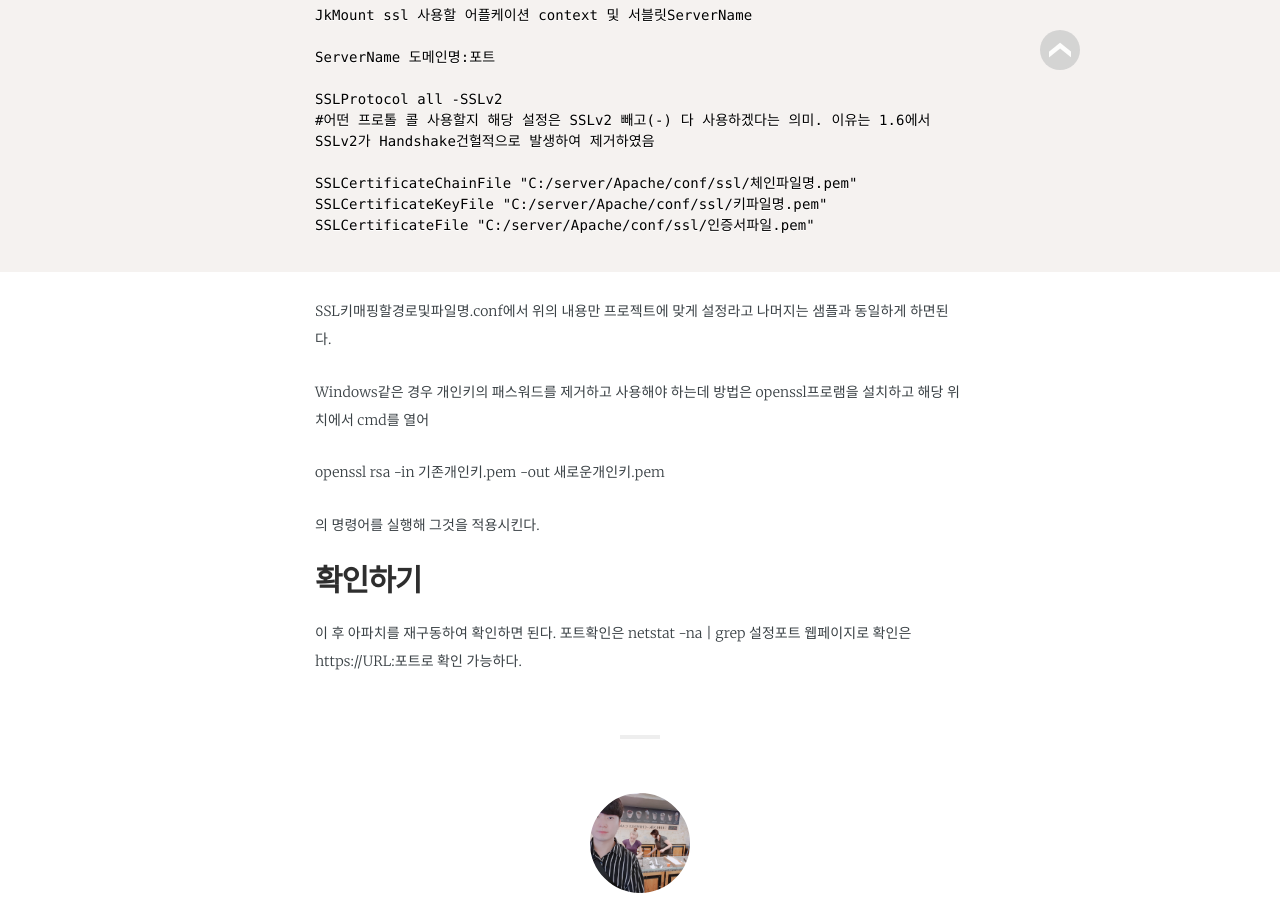
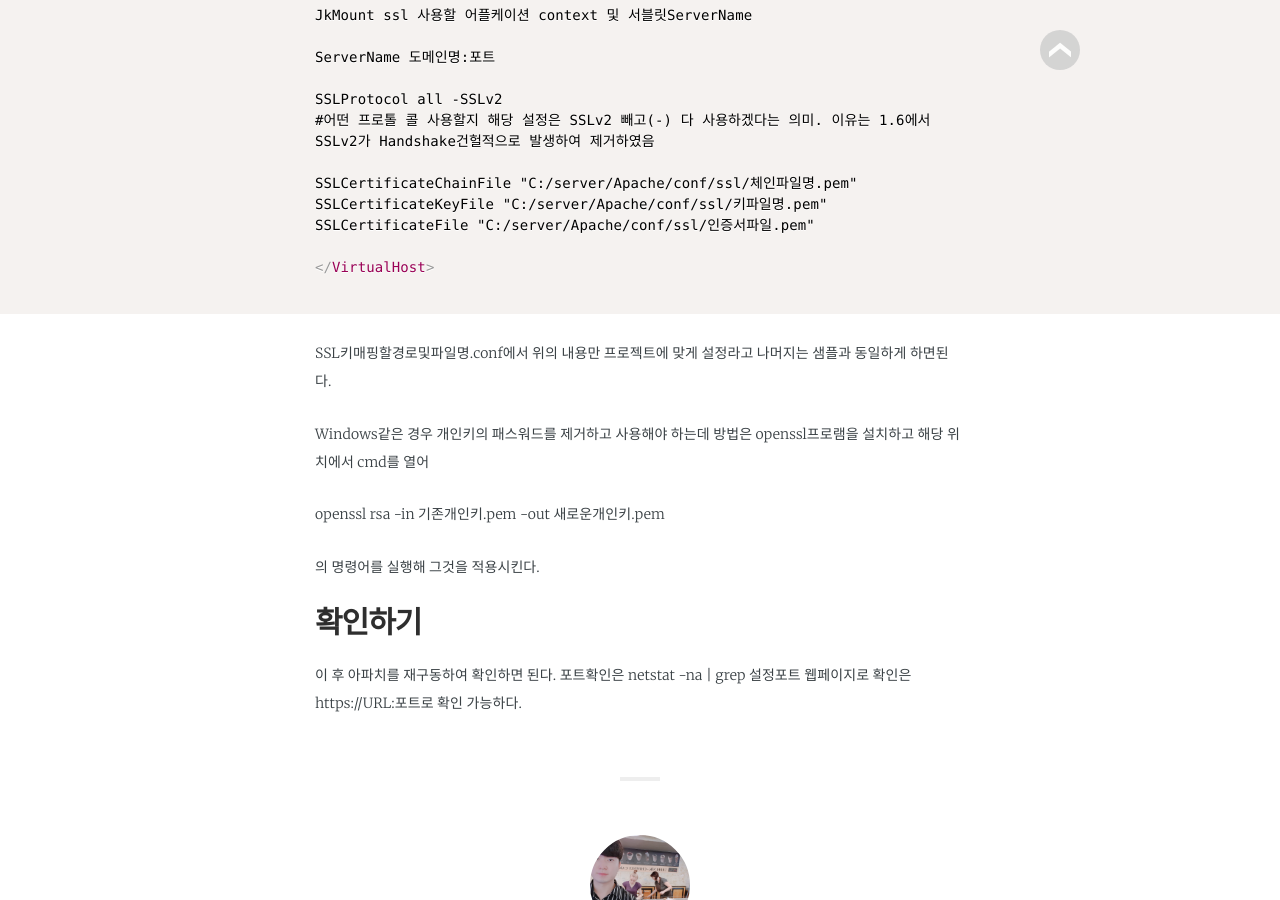
Before and after one commit to jwillmer/jekyllDecent, a Jekyll site: the page built from _posts/2019-03-13-apachtomcat1.md, in a window 1280 px wide and 900 px high, scrolled down 2132 px. Built offline with Jekyll 4.4.1, drawn with Linux system fonts in a browser that asks for light colours; some web fonts are replaced.

Commit message:
Update 2019-03-13-apachtomcat1.md

````diff
--- a/_posts/2019-03-13-apachtomcat1.md
+++ b/_posts/2019-03-13-apachtomcat1.md
@@ -75,6 +75,8 @@ SSLCertificateChainFile "C:/server/Apache/conf/ssl/체인파일명.pem"
 SSLCertificateKeyFile "C:/server/Apache/conf/ssl/키파일명.pem"
 SSLCertificateFile "C:/server/Apache/conf/ssl/인증서파일.pem"
 
+</VirtualHost>
+
 ```
 
 SSL키매핑할경로및파일명.conf에서 위의 내용만 프로젝트에 맞게 설정라고 나머지는 샘플과 동일하게 하면된다.
````
